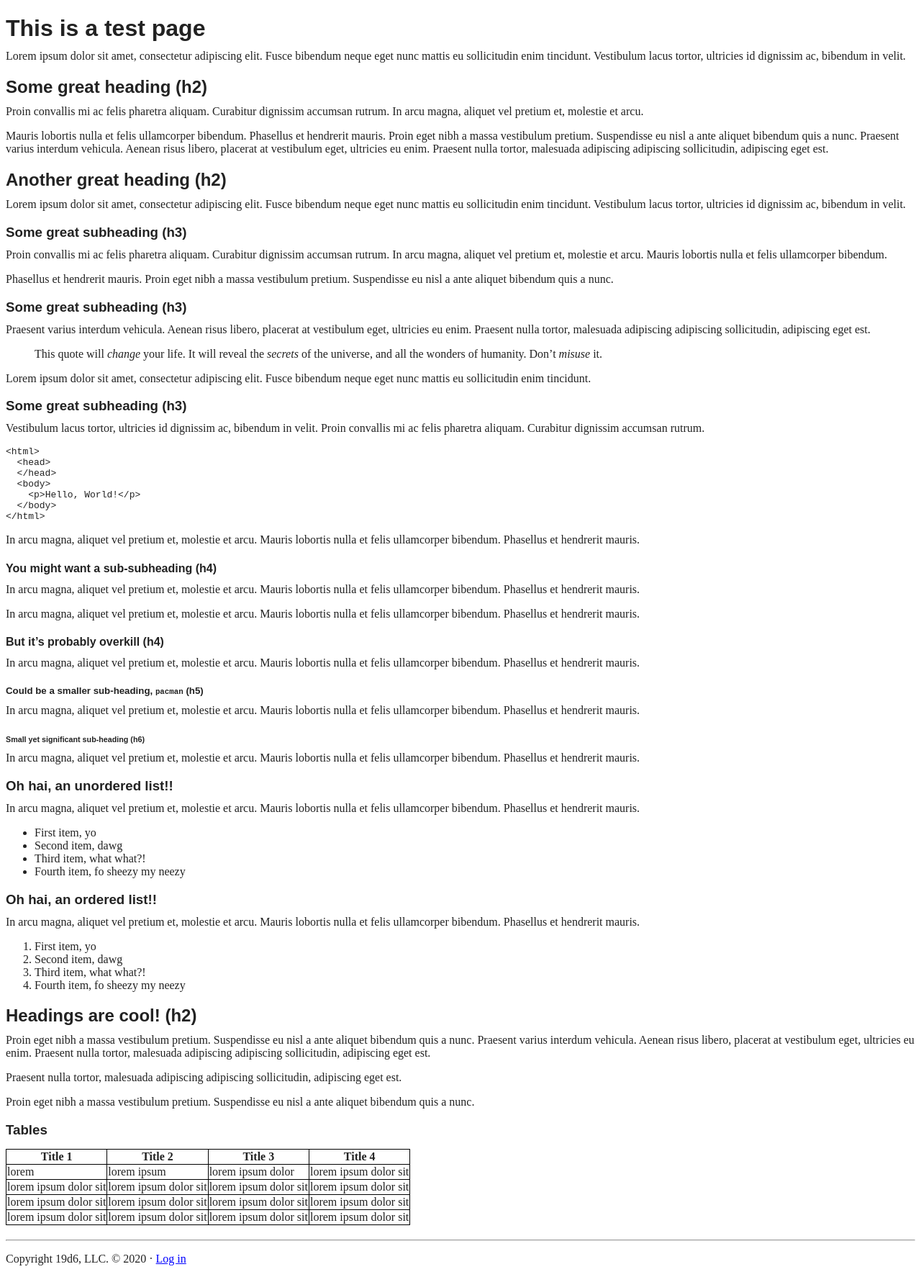
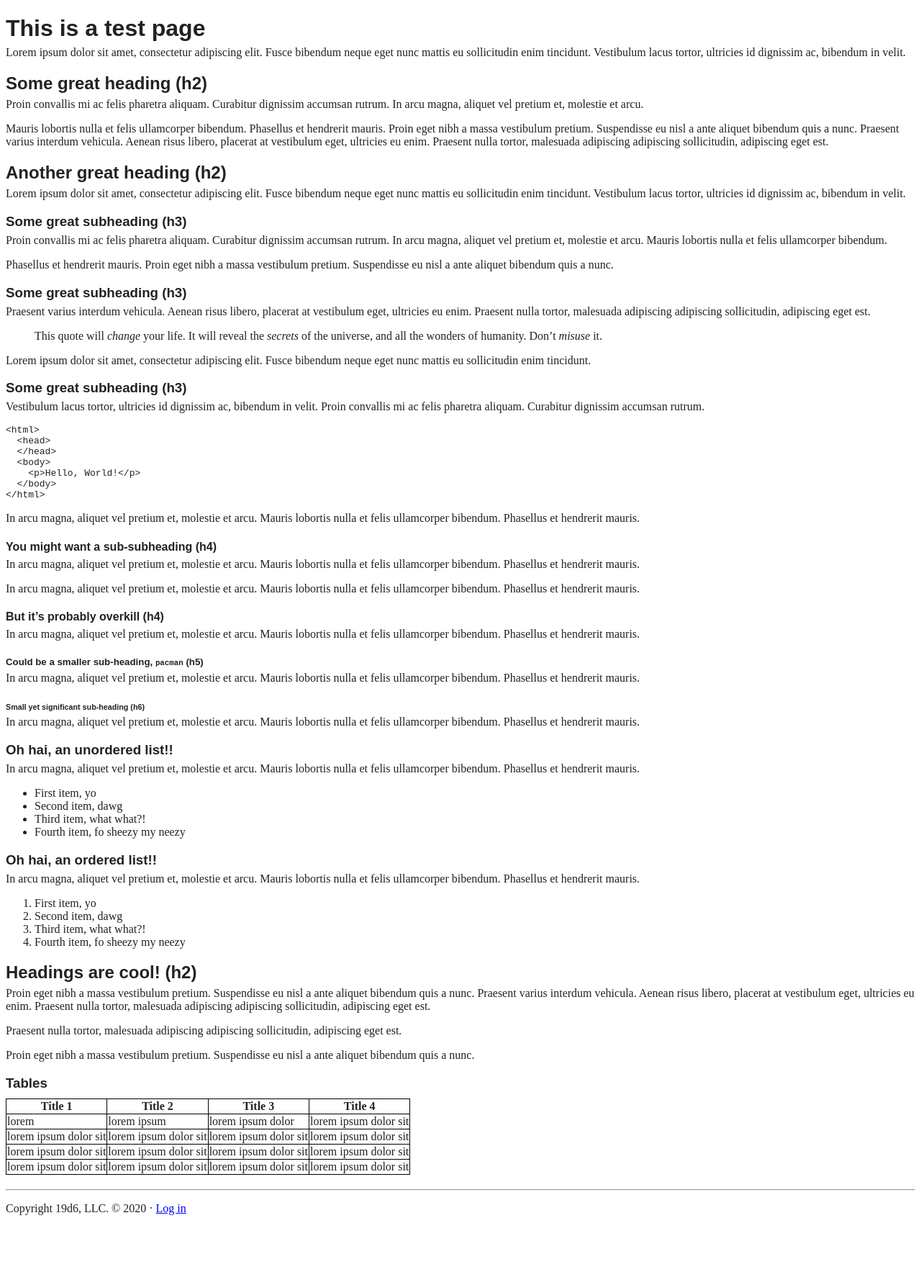
Before and after one commit to makgill/deryk, a Jekyll site: the page built from test.md, in a window 1280 px wide. Shown: the whole page at 72% size. Built offline with Jekyll 4.4.1, drawn with Linux system fonts in a browser that asks for light colours; some web fonts are replaced; our own code applies the rules of GitHub Pages for plain Markdown files; after the commit the page ends 1704 px from its top, so only the background shows below that.

Commit message:
Update css.html

```diff
--- a/_includes/css.html
+++ b/_includes/css.html
@@ -9,7 +9,7 @@
 
 
 	pre{white-space: break-spaces;overflow:auto;}
-	body{   /* -webkit-font-smoothing: antialiased;*/font-family:/*"gentium book basic",*/ serif;color:#222;}h1,h2,h3,h4,h5,h6{-webkit-font-smoothing: antialiased;margin-bottom:-5px;font-family:sans-serif;}a{color:blue;}a:hover{background-color:#yellow;}
+	body{   /* -webkit-font-smoothing: antialiased;*/font-family:/*"gentium book basic",*/ serif;color:#222;}h1,h2,h3,h4,h5,h6{-webkit-font-smoothing: antialiased;margin-bottom:-10px;font-family:sans-serif;}a{color:blue;}a:hover{background-color:#yellow;}
 
 
 
```
